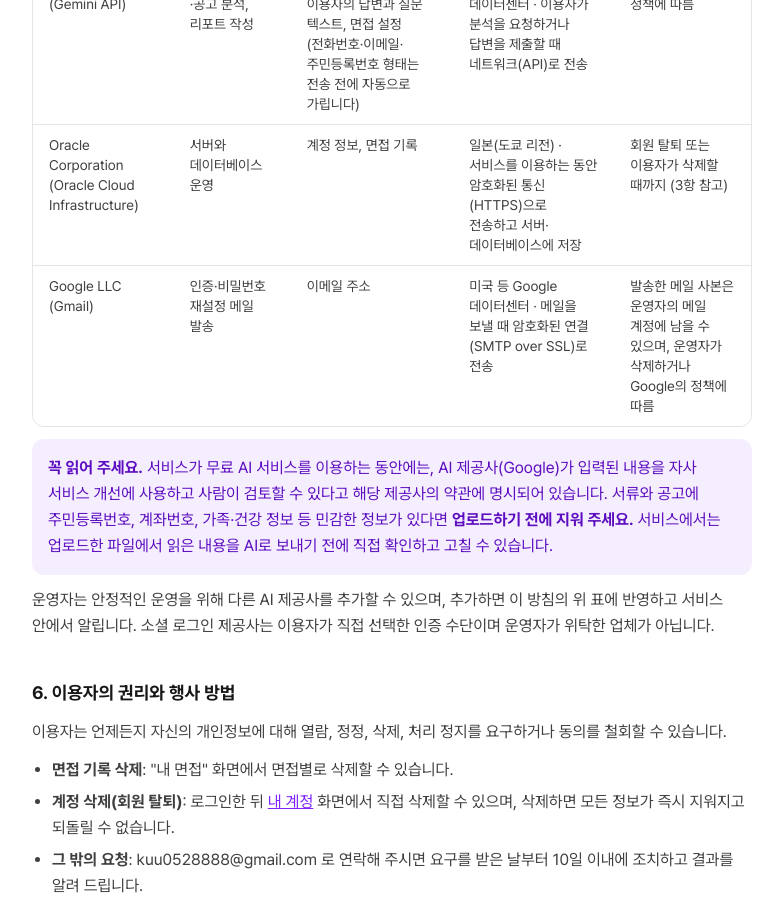
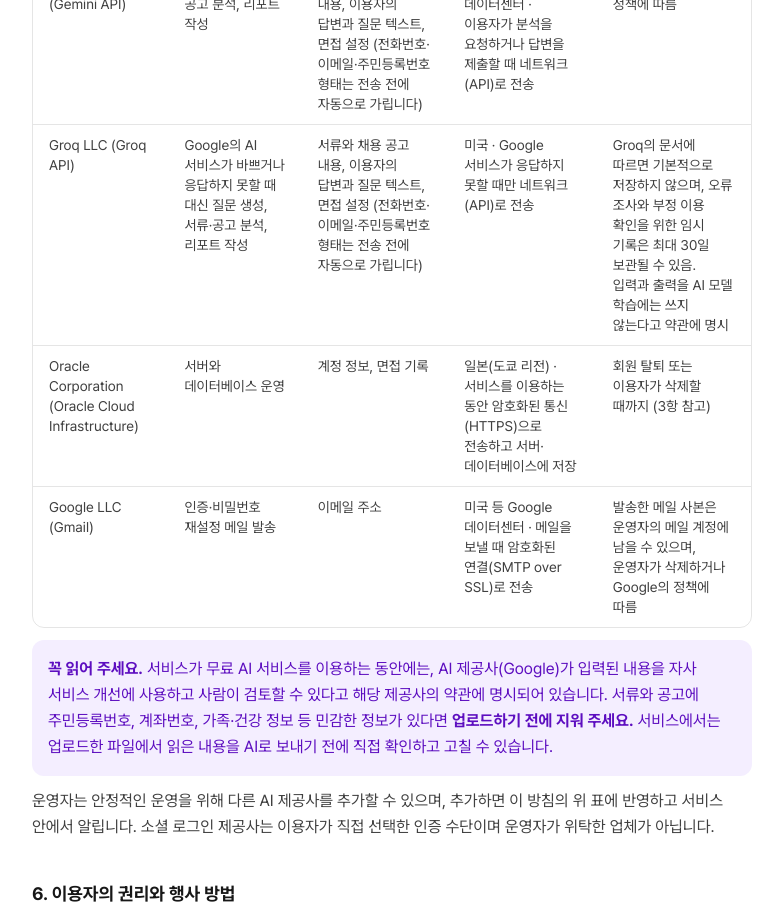
Before and after one commit to singsangsong28/rehearview-fe, a Next.js app: page /privacy in a window 1280 px wide. Shown: the part 1640-2561 px from the top of the page, without its empty margins (248-1031 px from the left). Built offline with nearby package versions, Linux system fonts and the light colour scheme.

Commit message:
docs(legal): 처리방침에 폴백 AI 제공사(Groq) 기재

```diff
--- a/app/(guest)/privacy/page.tsx
+++ b/app/(guest)/privacy/page.tsx
@@ -85,6 +85,13 @@
               "서류와 채용 공고 내용, 이용자의 답변과 질문 텍스트, 면접 설정 (전화번호·이메일·주민등록번호 형태는 전송 전에 자동으로 가립니다)",
               "미국 등 Google 데이터센터 · 이용자가 분석을 요청하거나 답변을 제출할 때 네트워크(API)로 전송",
               "Google의 약관과 정책에 따름",
+            ],
+            [
+              "Groq LLC (Groq API)",
+              "Google의 AI 서비스가 바쁘거나 응답하지 못할 때 대신 질문 생성, 서류·공고 분석, 리포트 작성",
+              "서류와 채용 공고 내용, 이용자의 답변과 질문 텍스트, 면접 설정 (전화번호·이메일·주민등록번호 형태는 전송 전에 자동으로 가립니다)",
+              "미국 · Google 서비스가 응답하지 못할 때만 네트워크(API)로 전송",
+              "Groq의 문서에 따르면 기본적으로 저장하지 않으며, 오류 조사와 부정 이용 확인을 위한 임시 기록은 최대 30일 보관될 수 있음. 입력과 출력을 AI 모델 학습에는 쓰지 않는다고 약관에 명시",
             ],
             [
               "Oracle Corporation (Oracle Cloud Infrastructure)",
```
